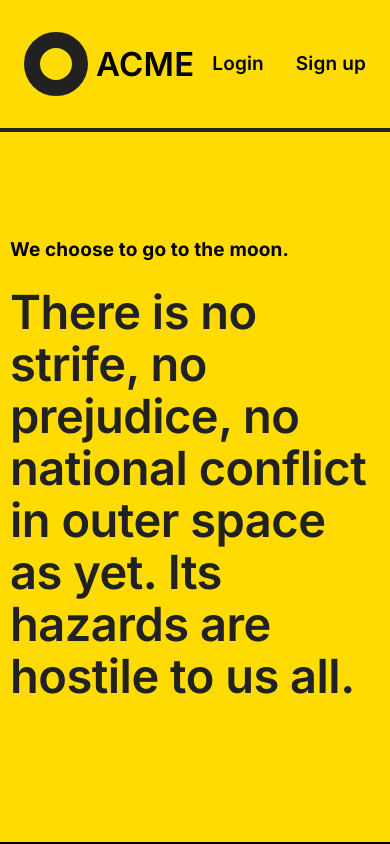
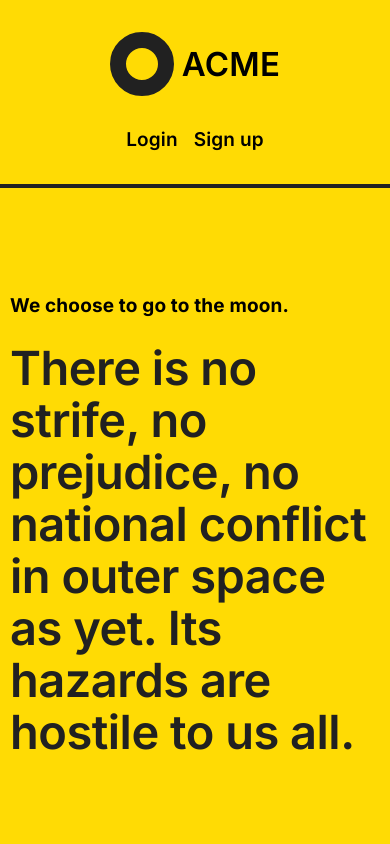
Before and after one commit to renejfc/acme-landing, a Nuxt app: page / in a window 390 px wide. Built offline with nearby package versions, Linux system fonts and the light colour scheme.

Commit message:
style: minimal corrections

```diff
--- a/src/components/layout/Header.vue
+++ b/src/components/layout/Header.vue
@@ -25,7 +25,7 @@
   align-items: center;
   padding: 3.2rem 2.4rem;
   justify-content: space-between;
-  border-bottom: 0.4rem solid var(--c-neutral-grey);
+  border-bottom: 0.4rem solid var(--c-foreground-light);
 }
 
 .header__title {
@@ -54,4 +54,15 @@
   letter-spacing: var(--font-spacing-sm);
   font-weight: var(--font-weight-semibold);
 }
+
+@media (max-width: 480px) {
+  .header {
+    gap: 3.2rem;
+    flex-direction: column;
+  }
+
+  .header__list {
+    gap: 1.6rem;
+  }
+}
 </style>
--- a/src/pages/index.vue
+++ b/src/pages/index.vue
@@ -112,7 +112,7 @@ main {
 }
 
 .hero__description {
-  color: var(--c-neutral-grey);
+  color: var(--c-foreground-light);
   font-size: var(--font-size-2xl);
   letter-spacing: var(--font-spacing-xs);
   line-height: var(--font-line-height-2xl);
@@ -126,8 +126,8 @@ main {
   max-width: var(--max-container-width);
   grid-template-columns: repeat(2, 1fr);
   min-height: var(--max-container-width);
-  background-color: var(--c-neutral-black);
-  border: 0.4rem solid var(--c-neutral-black);
+  background-color: var(--c-foreground);
+  border: 0.4rem solid var(--c-foreground);
 }
 
 .card {
```
